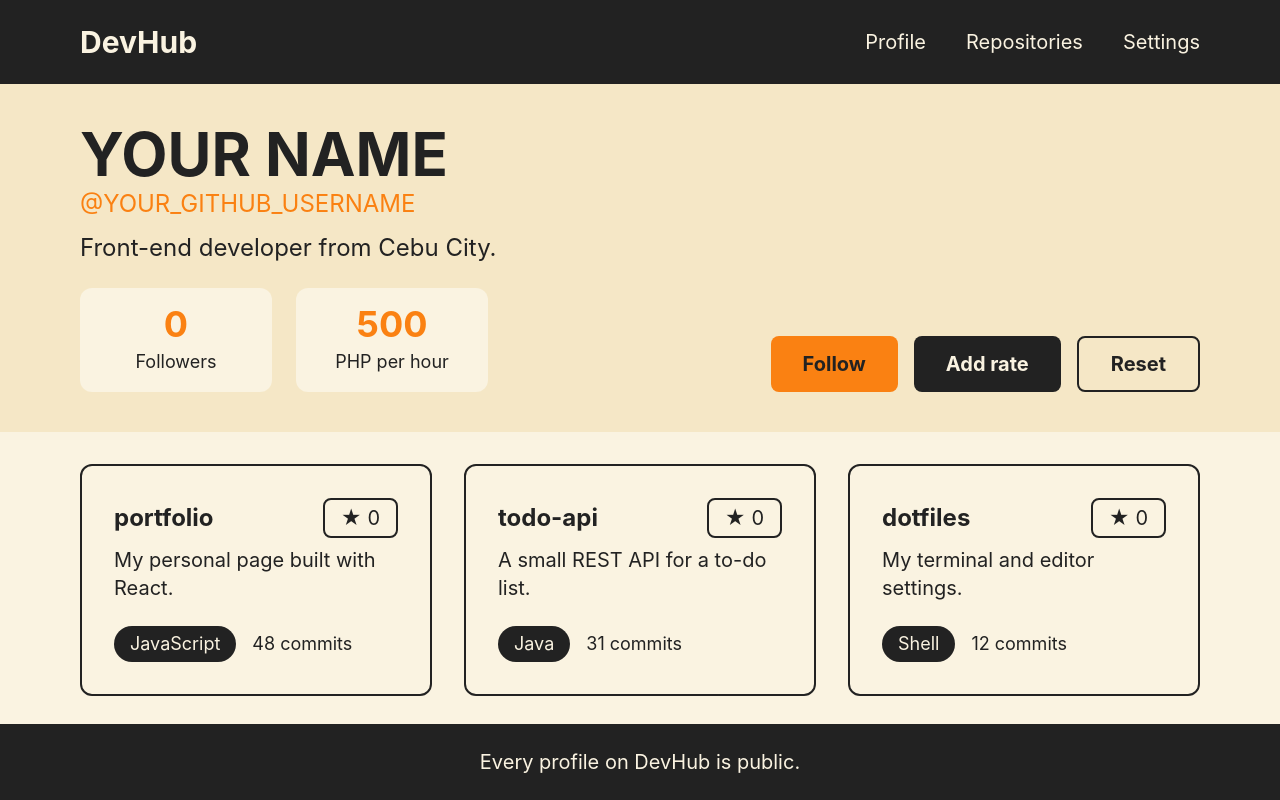
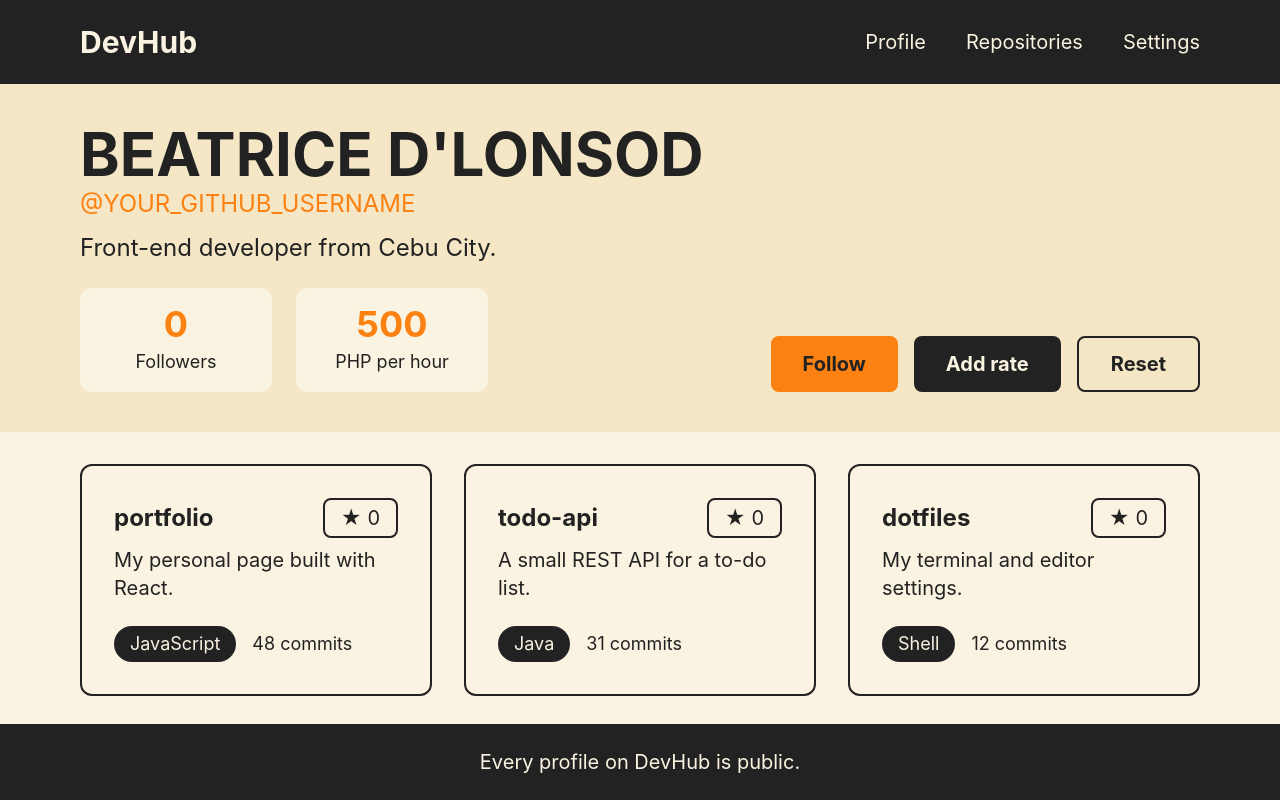
Before and after one commit to BrassyMage/CSIT340-G7-Midterms-DLonsod, a React (Vite) app: page / in a window 1280 px wide. Built offline with nearby package versions, Linux system fonts and the light colour scheme.

Commit message:
chore: replace YOUR NAME with BEATRICE DLONSOD

```diff
--- a/src/App.jsx
+++ b/src/App.jsx
@@ -46,7 +46,7 @@ function App() {
       <div className="flex items-end justify-between bg-[#F5E7C6] px-20 py-10">
         <div>
           <header>
-            <h2 className="text-6xl font-bold">YOUR NAME</h2>
+            <h2 className="text-6xl font-bold">BEATRICE D'LONSOD</h2>
             <p className="mt-1 text-2xl text-[#FA8112]">
               @YOUR_GITHUB_USERNAME
             </p>
```
Also changed, not shown: 1 other file (tests, documents, lock files or other folders).
